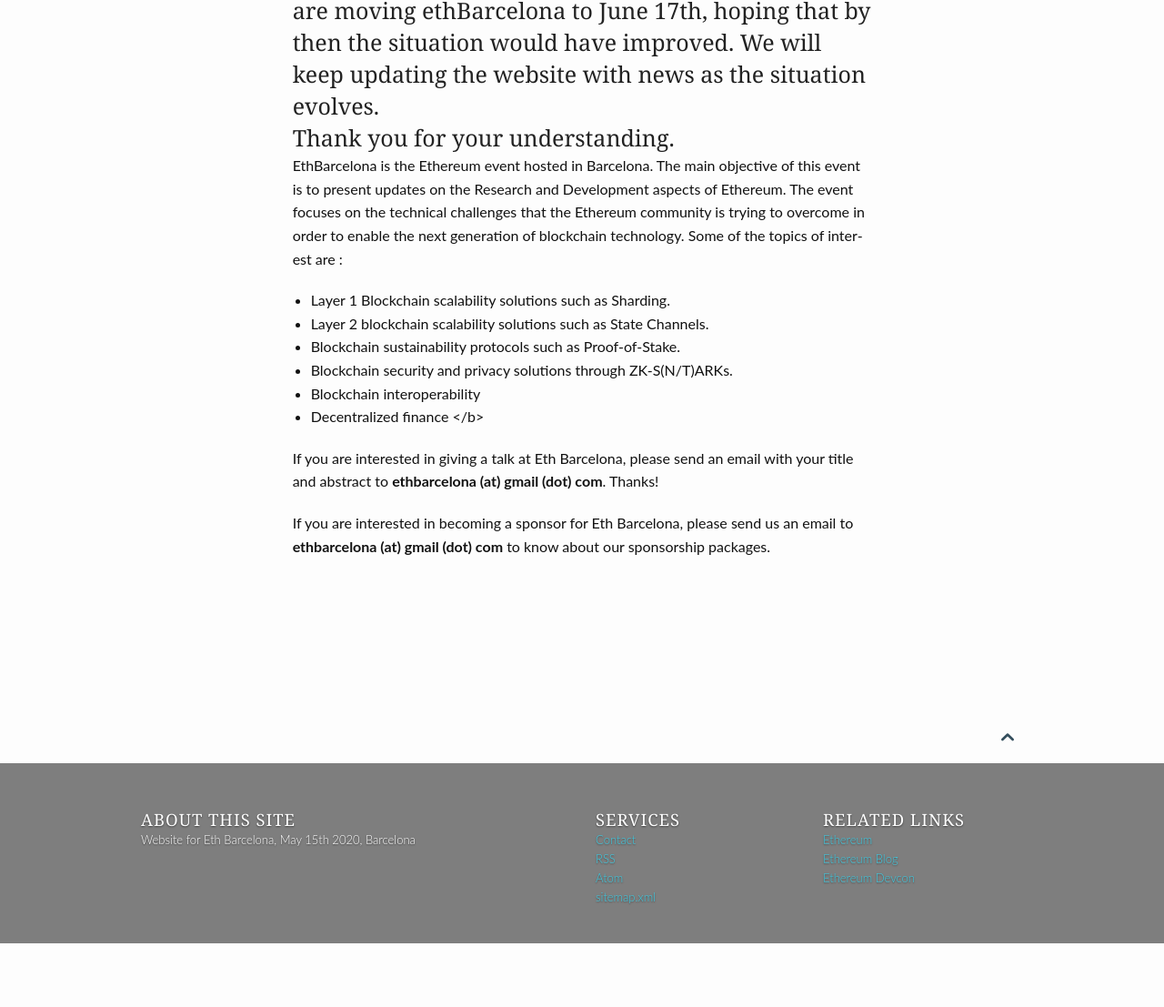
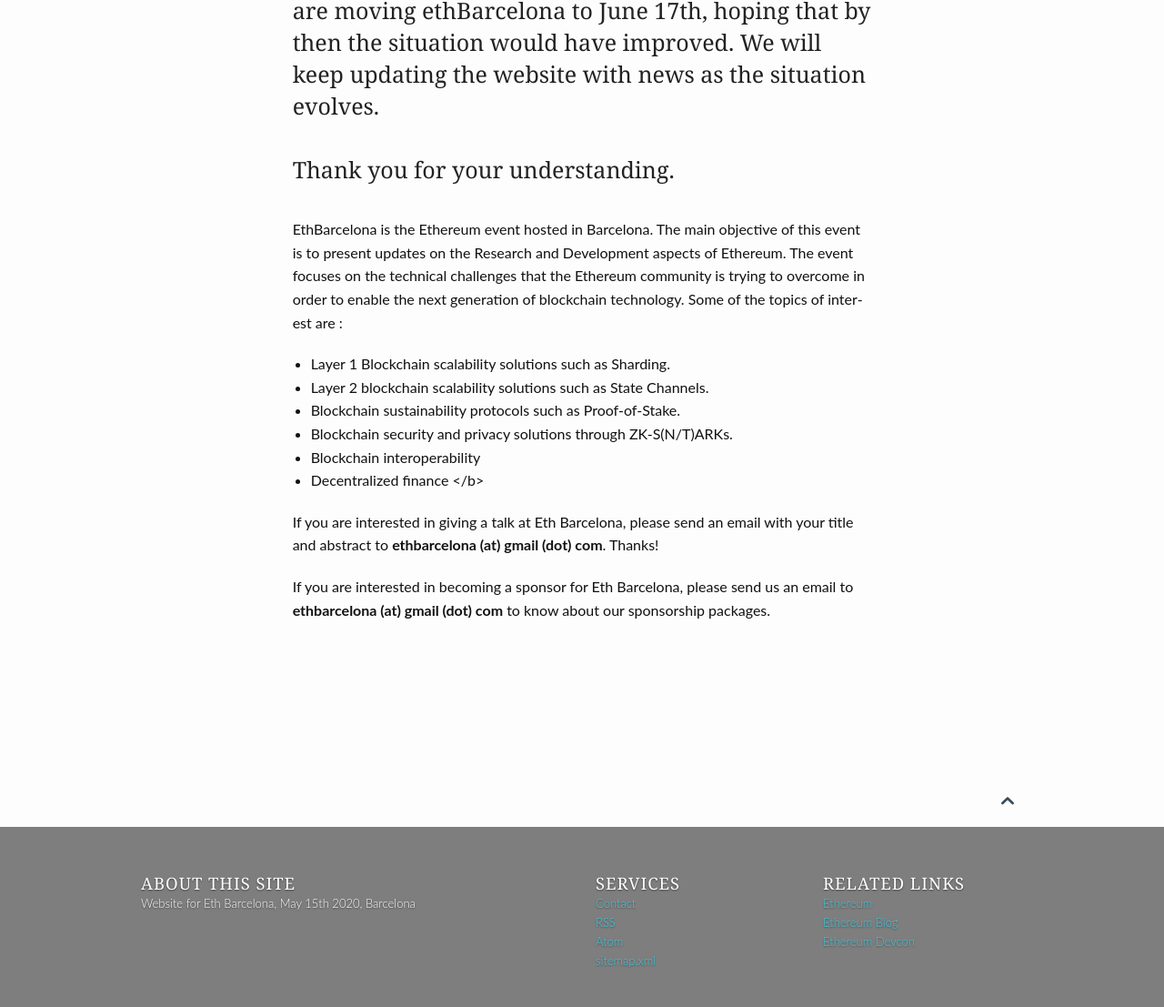
Before and after one commit to ethbarcelona/ethbarcelona.github.io, a Jekyll site: the page built from index.md, in a window 1280 px wide. Shown: the part 685-1792 px from the top of the page at 91% size. Built offline with Jekyll 4.4.1, drawn with Linux system fonts in a browser that asks for light colours; before the commit the page ends 1722 px from its top, so only the background shows below that.

Commit message:
Adding covid19 notice

```diff
--- a/index.md
+++ b/index.md
@@ -18,9 +18,9 @@ IMPORTANT NOTICE <br><br>
 Due to the current situation with COVID19 in Europe and the multiple travel
 bans all around the world, we are moving ethBarcelona to June 17th, hoping that
 by then the situation would have improved. We will keep updating the website
-with news as the situation evolves.<br>
+with news as the situation evolves.<br><br>
 
-Thank you for your understanding.<br>
+Thank you for your understanding.<br><br>
 
 </h3>
 
```
Also changed, not shown: program/index.md (+1 -1 lines).
